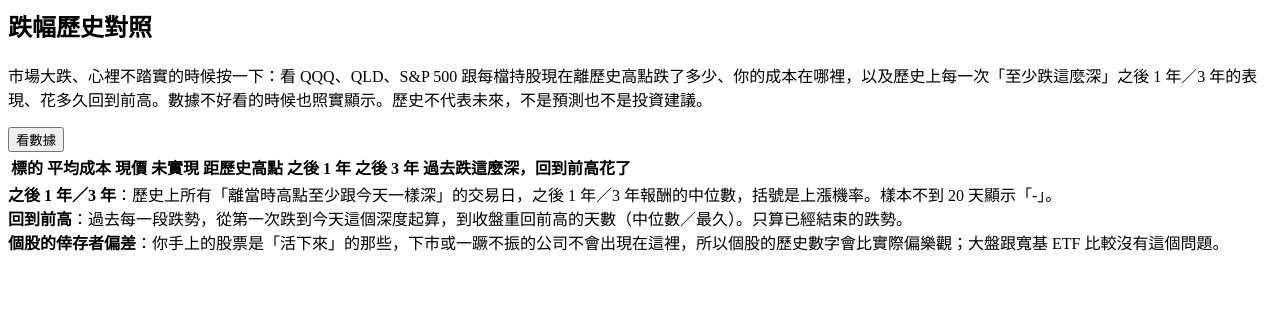
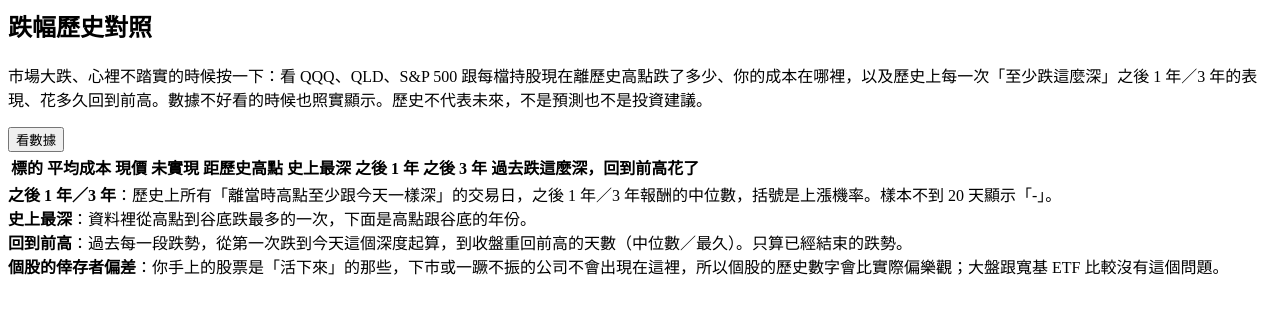
Before and after one commit to gino2013/StockOrbit, a Python web app: template app/templates/sections/steady.html in a window 1280 px wide. Shown: the top 314 px of the page. Run offline with Jinja, Linux system fonts and the light colour scheme; the template is opened without the code that fills it, so the values that code supplies are empty.

Commit message:
跌幅歷史對照：加上史上最深跌幅（issue #435） (#436)
Co-authored-by: gino2013 <lssmj2014@gmail.com>
Co-authored-by: Claude Opus 5.5 <noreply@anthropic.com>

```diff
--- a/app/domain/analytics/steady.py
+++ b/app/domain/analytics/steady.py
@@ -46,10 +46,15 @@ def analyze(closes: pd.Series) -> dict:
     today = float(dd.iloc[-1])
     mask = dd <= today
     recoveries = past_recoveries(closes, today) if today < 0 else []
+    trough = dd.idxmin()
     return {
         "price": float(closes.iloc[-1]),
         "high": float(peak.iloc[-1]),
         "drawdown": today,
+        # worst peak-to-trough ever (issue #435): puts today's drop in context.
+        "max_drawdown": float(dd[trough]),
+        "max_drawdown_peak": closes[:trough].idxmax().strftime("%Y-%m-%d"),
+        "max_drawdown_trough": trough.strftime("%Y-%m-%d"),
         "since": closes.index[0].strftime("%Y-%m-%d"),
         "forward": {label: forward_stats(closes, mask, days) for label, days in FORWARD},
         "past_drops": len(recoveries),
--- a/app/templates/sections/steady.html
+++ b/app/templates/sections/steady.html
@@ -19,6 +19,7 @@
                 <th class="text-right">現價</th>
                 <th class="text-right">未實現</th>
                 <th class="text-right">距歷史高點</th>
+                <th class="text-right">史上最深</th>
                 <th class="text-right">之後 1 年</th>
                 <th class="text-right">之後 3 年</th>
                 <th>過去跌這麼深，回到前高花了</th>
@@ -29,6 +30,7 @@
         </div>
         <div class="text-xs opacity-60 mt-2 space-y-0.5">
           <div><b>之後 1 年／3 年</b>：歷史上所有「離當時高點至少跟今天一樣深」的交易日，之後 1 年／3 年報酬的中位數，括號是上漲機率。樣本不到 20 天顯示「-」。</div>
+          <div><b>史上最深</b>：資料裡從高點到谷底跌最多的一次，下面是高點跟谷底的年份。</div>
           <div><b>回到前高</b>：過去每一段跌勢，從第一次跌到今天這個深度起算，到收盤重回前高的天數（中位數／最久）。只算已經結束的跌勢。</div>
           <div><b>個股的倖存者偏差</b>：你手上的股票是「活下來」的那些，下市或一蹶不振的公司不會出現在這裡，所以個股的歷史數字會比實際偏樂觀；大盤跟寬基 ETF 比較沒有這個問題。</div>
         </div>
@@ -53,9 +55,21 @@ function steadyRecovery(r) {
   return `${r.past_drops} 次都回來了：中位數 ${fmtDays(r.recovery_median_days)}，最久 ${fmtDays(r.recovery_max_days)}`;
 }
 
+// Worst peak-to-trough ever, with the year it bottomed (issue #435).
+function steadyWorst(r) {
+  return `<span class="text-error">${fmtPct(r.max_drawdown)}</span><div class="text-xs opacity-60">${r.max_drawdown_peak.slice(0, 4)}–${r.max_drawdown_trough.slice(0, 4)}</div>`;
+}
+
+// How today's drop compares with the worst one on record.
+function steadyVsWorst(m) {
+  if (m.drawdown >= 0) return '';
+  const share = m.drawdown / m.max_drawdown;
+  return `史上最深的一次是 ${m.max_drawdown_peak.slice(0, 4)}–${m.max_drawdown_trough.slice(0, 4)} 年的 <b>${fmtPct(m.max_drawdown)}</b>，現在的跌幅大約是那次的 ${(share * 100).toFixed(0)}%。`;
+}
+
 function steadyRow(r, isMarket) {
   const name = escapeHtml(isMarket ? r.name : r.symbol);
-  if (r.error) return `<tr><td>${name}</td><td colspan="7" class="opacity-60">${escapeHtml(r.error)}</td></tr>`;
+  if (r.error) return `<tr><td>${name}</td><td colspan="8" class="opacity-60">${escapeHtml(r.error)}</td></tr>`;
   const underwater = r.unrealized != null && r.unrealized < 0
     ? `<div class="text-xs opacity-60">回本要再漲 ${fmtPct(-r.unrealized / (1 + r.unrealized))}</div>` : '';
   return `
@@ -65,8 +79,9 @@ function steadyRow(r, isMarket) {
       <td class="text-right">${isMarket ? r.price.toFixed(0) : fmtPrice(r.price)}</td>
       <td class="text-right">${r.unrealized == null ? '' : `<span class="${posNegClass(r.unrealized)}">${fmtPct(r.unrealized)}</span>${underwater}`}</td>
       <td class="text-right ${posNegClass(r.drawdown)}">${fmtPct(r.drawdown)}</td>
-      <td class="text-right">${steadyForward(r.forward['1y'])}</td>
-      <td class="text-right">${steadyForward(r.forward['3y'])}</td>
+      <td class="text-right whitespace-nowrap">${steadyWorst(r)}</td>
+      <td class="text-right whitespace-nowrap">${steadyForward(r.forward['1y'])}</td>
+      <td class="text-right whitespace-nowrap">${steadyForward(r.forward['3y'])}</td>
       <td class="text-sm">${steadyRecovery(r)}</td>
     </tr>`;
 }
@@ -121,7 +136,7 @@ function steadyMarketText(m, main) {
 function steadyMainText(m) {
   const name = escapeHtml(m.name);
   const [, title, body] = STEADY_MARKET_STAGE.find(([limit]) => m.drawdown > limit);
-  let s = `<p>${name} 目前離歷史高點 <b>${fmtPct(m.drawdown)}</b>。<b>${title}</b>${body}</p>`;
+  let s = `<p>${name} 目前離歷史高點 <b>${fmtPct(m.drawdown)}</b>。<b>${title}</b>${body}${steadyVsWorst(m)}</p>`;
   if (m.past_drops > 0) {
     s += `<p>從 ${m.since.slice(0, 4)} 年到現在，${name} 跌到這個深度（或更深）一共 <b>${m.past_drops} 次</b>，${steadyEvery(m)}就有一次，` +
       `而且<b>每一次都回到了前高</b>：一半在 ${fmtDays(m.recovery_median_days)} 內回來，最久的一次花了 ${fmtDays(m.recovery_max_days)}。` +
@@ -138,7 +153,7 @@ function steadyMainText(m) {
 }
 
 function steadyBriefText(m) {
-  let s = `<b>${escapeHtml(m.name)}</b> 目前離歷史高點 <b>${fmtPct(m.drawdown)}</b>`;
+  let s = `<b>${escapeHtml(m.name)}</b> 目前離歷史高點 <b>${fmtPct(m.drawdown)}</b>（史上最深 ${fmtPct(m.max_drawdown)}，${m.max_drawdown_trough.slice(0, 4)} 年）`;
   if (m.past_drops > 0) {
     s += `；${m.since.slice(0, 4)} 年至今跌到這個深度 ${m.past_drops} 次，每次都回到前高（一半在 ${fmtDays(m.recovery_median_days)} 內，最久 ${fmtDays(m.recovery_max_days)}）`;
   } else if (m.drawdown <= -0.05) {
```
Also changed, not shown: tests/test_steady.py (+3 -0 lines), CHANGELOG.md, README.md.
